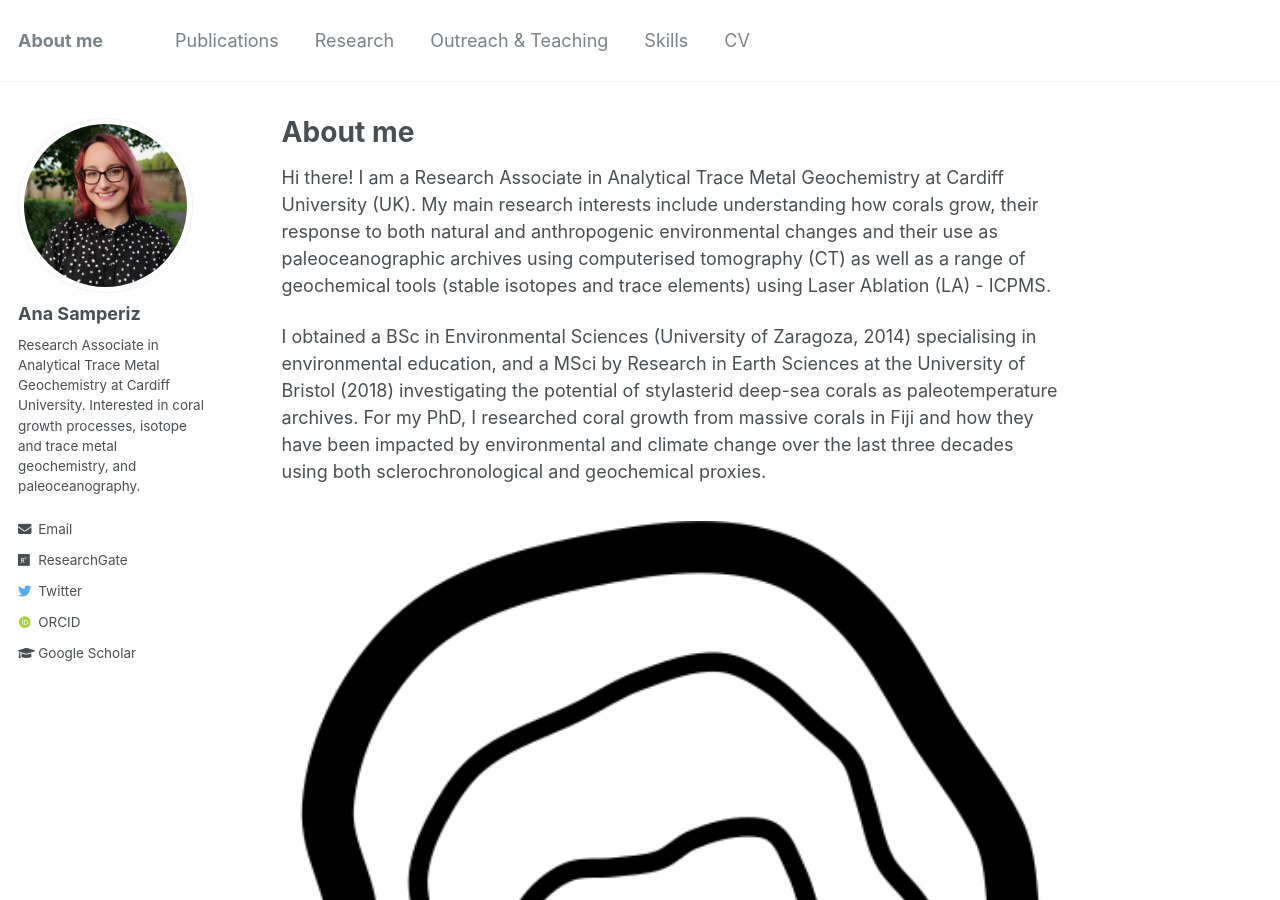
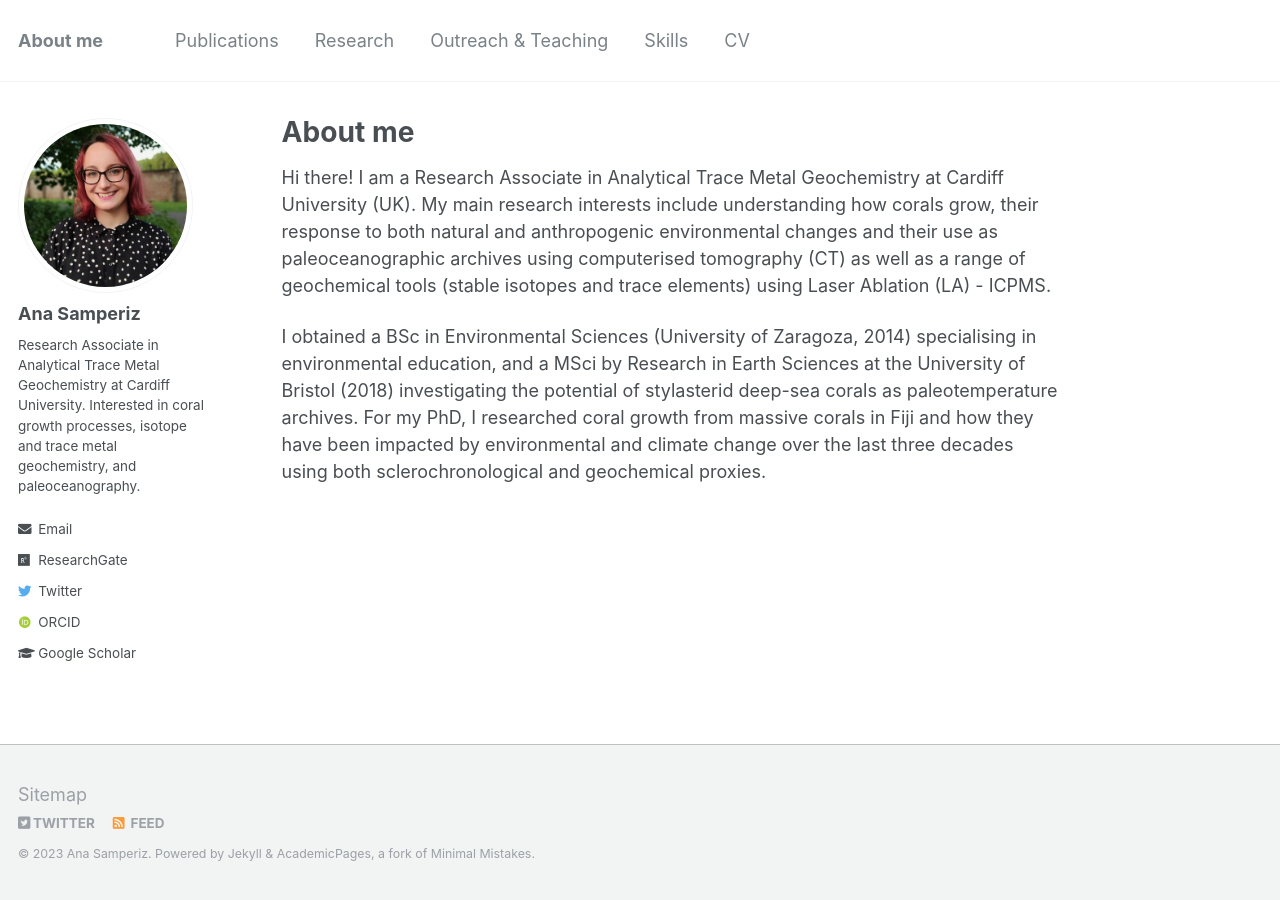
Before and after one commit to anasamperiz/anasamperiz.github.io, a Jekyll site: the page built from _pages/about.md, in a window 1280 px wide and 900 px high. Built offline with Jekyll 4.4.1, drawn with Linux system fonts in a browser that asks for light colours; some web fonts are replaced.

Commit message:
Update about.md

```diff
--- a/_pages/about.md
+++ b/_pages/about.md
@@ -20,5 +20,3 @@ gallery:
 Hi there! I am a Research Associate in Analytical Trace Metal Geochemistry at Cardiff University (UK). My main research interests include understanding how corals grow, their response to both natural and anthropogenic environmental changes and their use as paleoceanographic archives using computerised tomography (CT) as well as a range of geochemical tools (stable isotopes and trace elements) using Laser Ablation (LA) - ICPMS.
 
 I obtained a BSc in Environmental Sciences (University of Zaragoza, 2014) specialising in environmental education, and a MSci by Research in Earth Sciences at the University of Bristol (2018) investigating the potential of stylasterid deep-sea corals as paleotemperature archives. For my PhD, I researched coral growth from massive corals in Fiji and how they have been impacted by environmental and climate change over the last three decades using both sclerochronological and geochemical proxies.
-
-{% include gallery %}
```
